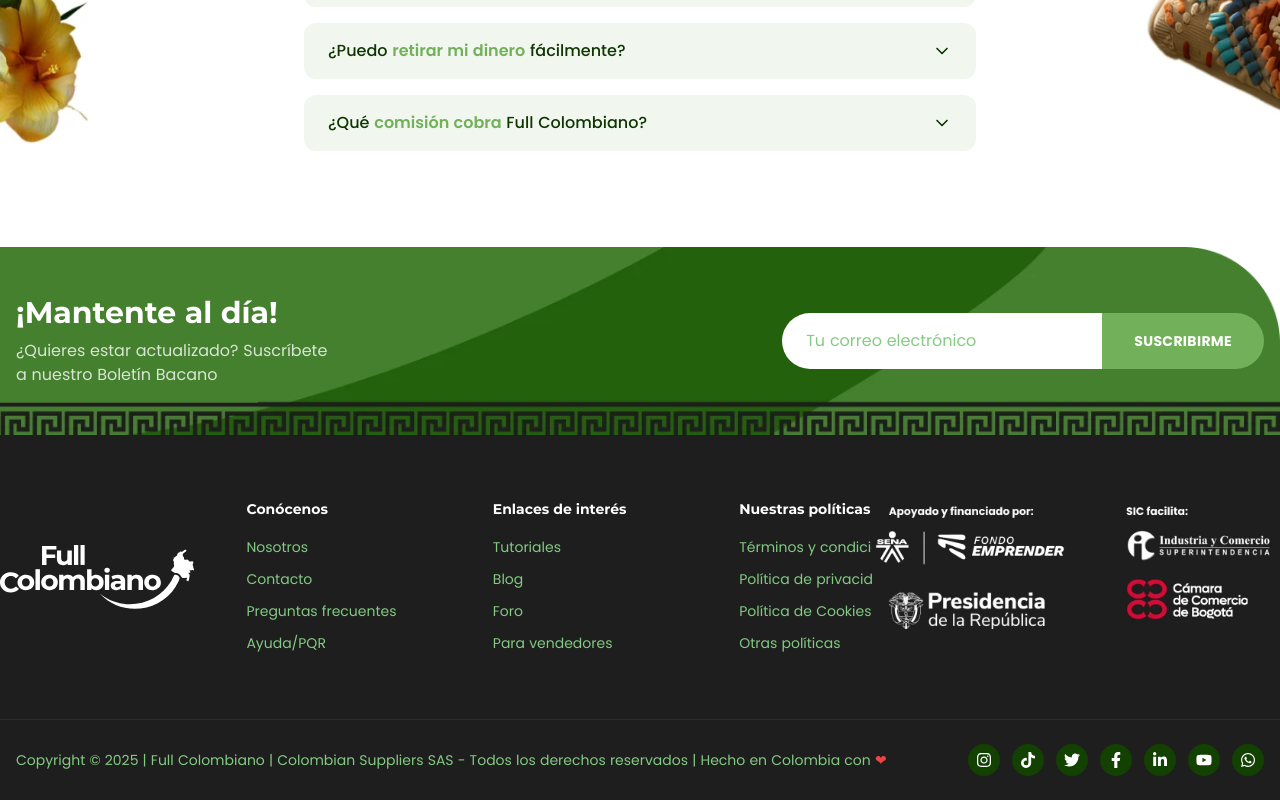
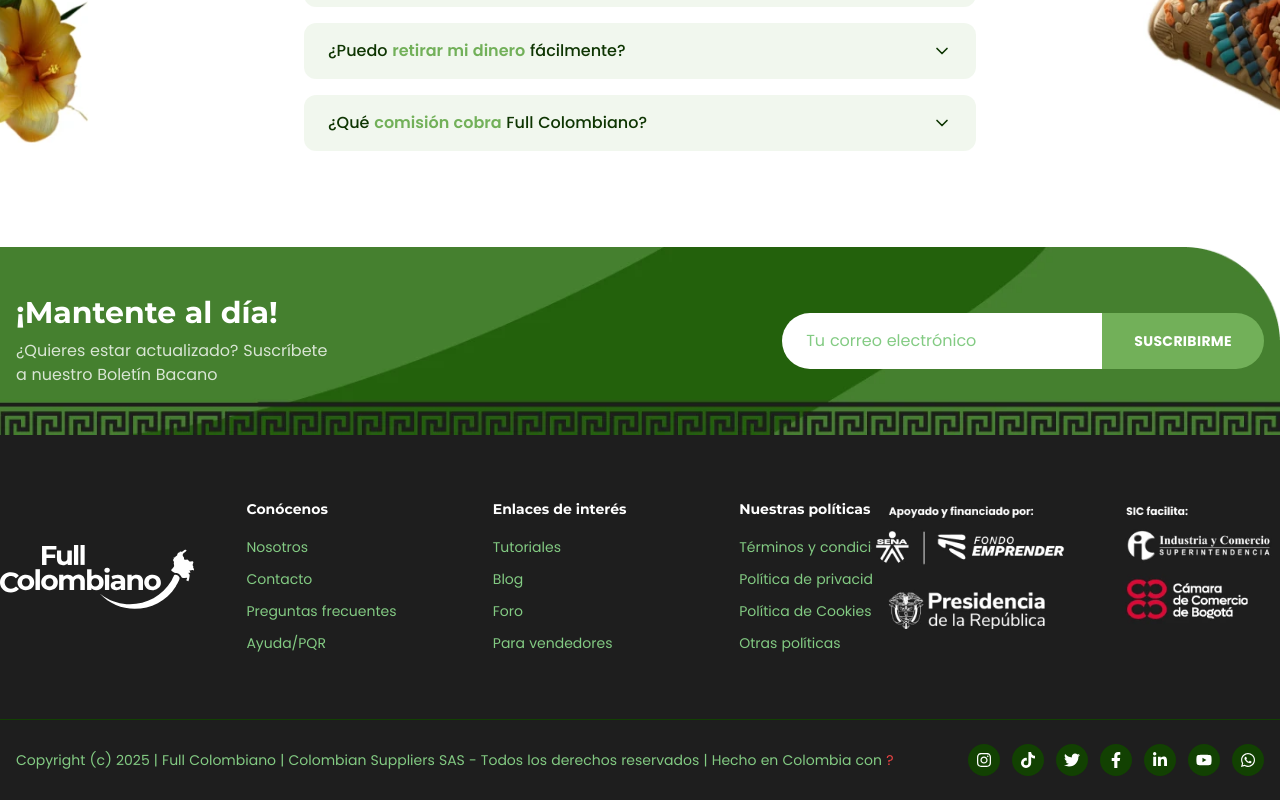
Before and after one commit to Colombian-Suppliers/full-colombiano-frontend, a Next.js app: page / in a window 1280 px wide. Shown: the part 3783-4583 px from the top of the page. Built offline with nearby package versions, Linux system fonts and the light colour scheme; no server answers.

Commit message:
fix(Footer): update links and copyright symbol in footer component
- Correct various route paths to be more consistent
- Replace heart symbol with question mark in copyright text
- Update copyright symbol format

```diff
--- a/src/components/landing/Footer/Footer.tsx
+++ b/src/components/landing/Footer/Footer.tsx
@@ -1,5 +1,6 @@
 // @ts-nocheck
-import React from 'react';import Link from 'next/link';
+import React from 'react';
+import Link from 'next/link';
 import Image from 'next/image';
 import {
   FaInstagram,
@@ -34,25 +35,25 @@
     conocenos: {
       title: 'Conócenos',
       links: [
-        { label: 'Nosotros', href: '/about' },
-        { label: 'Contacto', href: '/contact' },
-        { label: 'Preguntas frecuentes', href: '#faq' },
+        { label: 'Nosotros', href: '/about-us' },
+        { label: 'Contacto', href: '/contact-us' },
+        { label: 'Preguntas frecuentes', href: '/#faq' },
         { label: 'Ayuda/PQR', href: '/help' },
       ],
     },
     enlaces: {
       title: 'Enlaces de interés',
       links: [
-        { label: 'Tutoriales', href: '/tutorials' },
+        { label: 'Tutoriales', href: '/tutoriales' },
         { label: 'Blog', href: '/blog' },
         { label: 'Foro', href: '/forum' },
-        { label: 'Para vendedores', href: '/sellers' },
+        { label: 'Para vendedores', href: '/vendors' },
       ],
     },
     politicas: {
       title: 'Nuestras políticas',
       links: [
-        { label: 'Términos y condiciones', href: '/terms' },
+        { label: 'Términos y condiciones', href: '/terminos' },
         { label: 'Política de privacidad', href: '/privacy' },
         { label: 'Política de Cookies', href: '/cookies' },
         { label: 'Otras políticas', href: '/policies' },
@@ -128,9 +129,9 @@
           <div className="flex flex-col md:flex-row items-center justify-between gap-4">
             {/* Copyright */}
             <p className="text-gray-400 text-xs md:text-sm text-center md:text-left">
-              Copyright © {currentYear} | Full Colombiano | Colombian Suppliers
+              Copyright (c) {currentYear} | Full Colombiano | Colombian Suppliers
               SAS - Todos los derechos reservados | Hecho en Colombia con{' '}
-              <span className="text-red-500">❤</span>
+              <span className="text-red-500">?</span>
             </p>
 
             {/* Social Links */}
```
